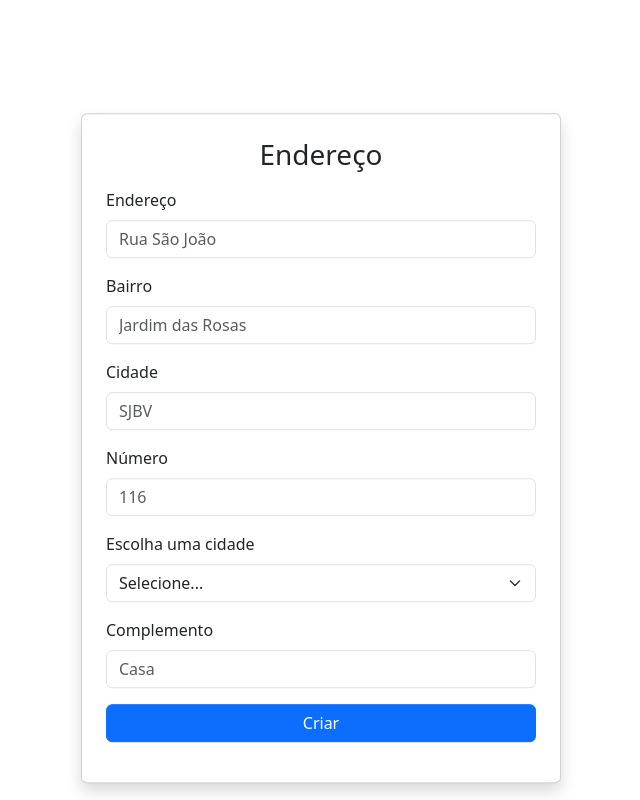
After one commit to MuriloSilvaFonseca/Marmitaria, a PHP site: page /php/endereco.php in a window 1280 px wide. The commit adds this page. Shown: the whole page, without its empty margins (319-959 px from the left). Run offline with PHP 8.4, Linux system fonts and the light colour scheme.

Commit message:
caso de ruim

```diff
--- /dev/null
+++ b/php/endereco.php
@@ -0,0 +1,52 @@
+<?php
+    include("../padrao/header.php");
+?>
+
+<div class="card shadow p-4 position-absolute top-50 start-50 translate-middle mt-5 " style="width: 30rem;">
+    <h3 class="text-center mb-3">Endereço</h3>
+        <form action="acoes.php" method="post">
+
+            <input type="hidden" name="acao" value="endereco">
+
+            <div class="mb-3">
+                <label class="form-label">Endereço</label>
+                <input type="text" name="nome_usuario" class="form-control" placeholder="Rua São João">
+            </div>
+
+            <div class="mb-3">
+                <label class="form-label">Bairro</label>
+                <input type="text" name="bairro" class="form-control" placeholder="Jardim das Rosas" required>
+            </div>
+
+            <div class="mb-3">
+                <label class="form-label">Cidade</label>
+                <input type="text" name="cidade" class="form-control" placeholder="SJBV" required>
+            </div>
+
+            <div class="mb-3">
+                <label class="form-label">Número</label>
+                <input type="number" name="numero" class="form-control" placeholder="116" required>
+            </div>
+
+            <div class="mb-3">
+                <label for="cidade" class="form-label">Escolha uma cidade</label>
+                    <select class="form-select" id="cidade" name="cidade">
+                        <option selected>Selecione...</option>
+                        <option value="sp">São Paulo</option>
+                        <option value="rj">Rio de Janeiro</option>
+                        <option value="bh">Belo Horizonte</option>
+                    </select>
+            </div>
+
+            <div class="mb-3">
+                <label class="form-label">Complemento</label>
+                <input type="text" name="complemento" class="form-control" placeholder="Casa">
+            </div>
+
+            <button type="submit" class="btn btn-primary w-100">Criar</button>
+        </form>
+</div>
+
+<?php
+    include("../padrao/footer.php");
+?>
--- a/php/login.php
+++ b/php/login.php
@@ -1,3 +1,4 @@
+
 
 
 <div class="bg-light d-flex align-items-center justify-content-center">
```
Also changed, not shown: php/acoes.php (+19 -8 lines), php/cadastro.php (+6 -2 lines).
